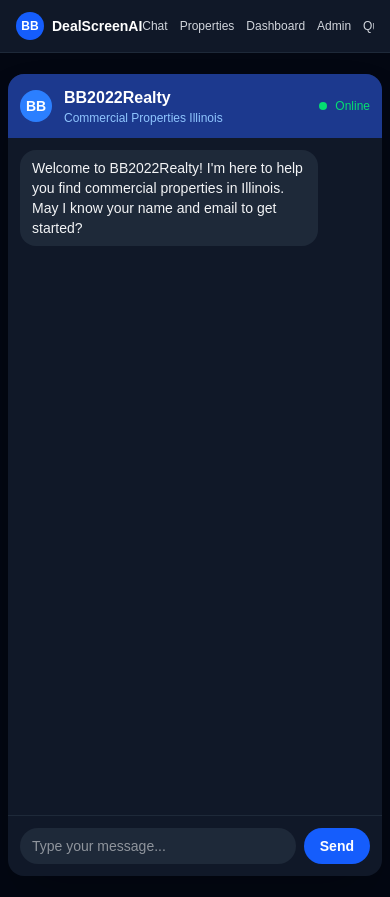
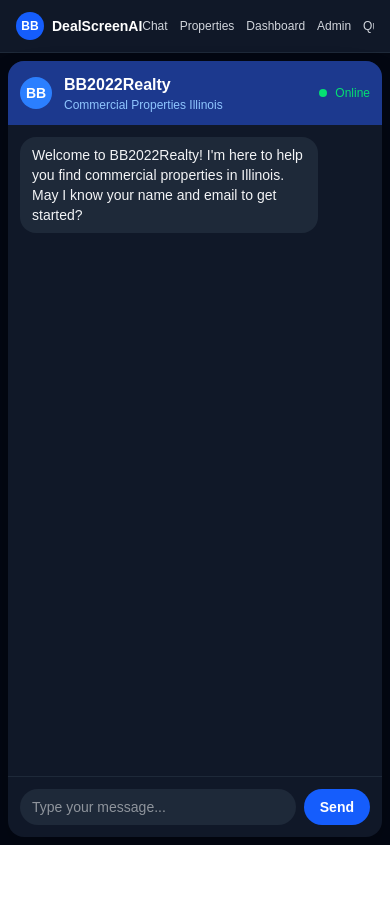
Before and after one commit to mihirrra/dealscreenai, a Next.js app in the folder frontend/: page / in a window 390 px wide. After the commit the page ends 845 px from the top, so only its background shows below. Built offline with nearby package versions, Linux system fonts and the light colour scheme.

Commit message:
Fix mobile height

```diff
--- a/frontend/app/page.tsx
+++ b/frontend/app/page.tsx
@@ -73,8 +73,8 @@ export default function Home() {
   };
 
  return (
-    <main className="min-h-screen bg-gray-950 flex items-center justify-center p-2 md:p-4">
-      <div className="w-full max-w-2xl bg-gray-900 rounded-2xl shadow-2xl flex flex-col h-[95vh] md:h-[85vh]">
+    <main className="bg-gray-950 flex items-center justify-center p-2 md:p-4" style={{height: 'calc(100vh - 52px)'}}>
+  <div className="w-full max-w-2xl bg-gray-900 rounded-2xl shadow-2xl flex flex-col" style={{height: '100%'}}>
 
         {/* Header */}
         <div className="bg-blue-900 rounded-t-2xl p-3 md:p-4 flex items-center gap-3">
```
